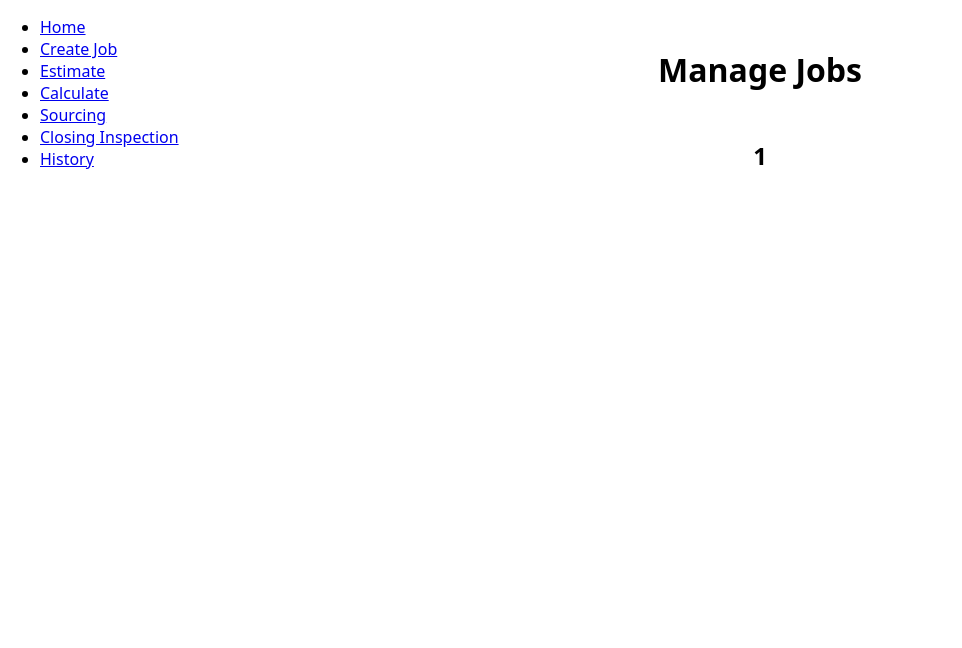
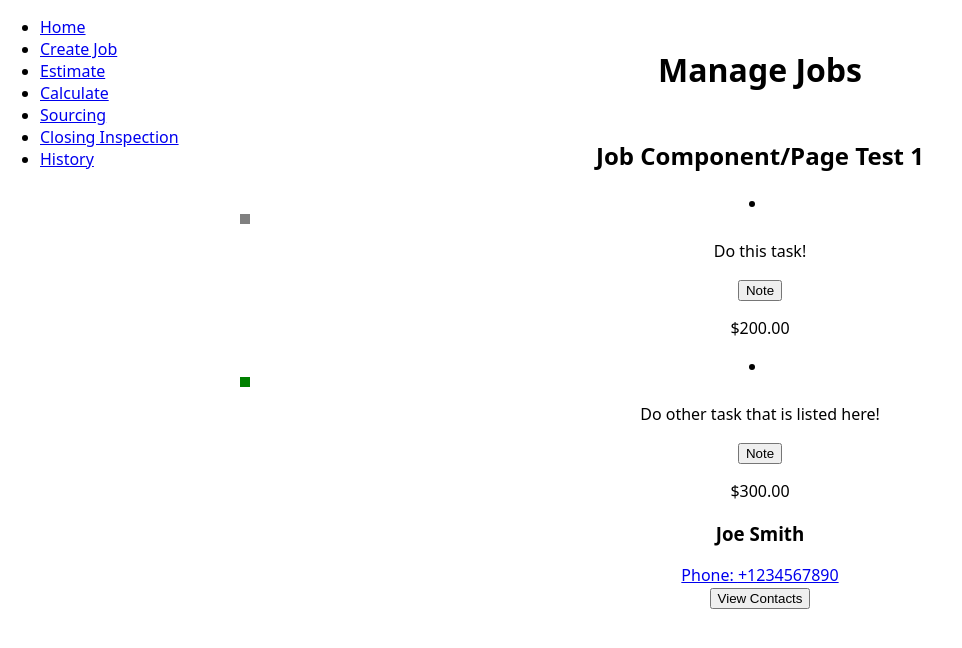
Before and after one commit to EthanMK2/prototype-contract-manager, a React (Vite) app in the folder contract-manager/: page /1 in a window 1280 px wide. Shown: the top 648 px of the page, without its empty margins (0-962 px from the left). Built offline with nearby package versions, Linux system fonts and the light colour scheme.

Commit message:
Add job component and task and contact modals

```diff
--- a/contract-manager/index.html
+++ b/contract-manager/index.html
@@ -6,6 +6,8 @@
     <title>Prototype Contract Manager</title>
   </head>
   <body>
+    <div id="backdrop-root"></div>
+    <div id="overlay-root"></div>
     <div id="root" style="height: 100%"></div>
     <script type="module" src="/src/main.tsx"></script>
   </body>
--- a/contract-manager/src/App.tsx
+++ b/contract-manager/src/App.tsx
@@ -2,7 +2,7 @@ import styles from "./App.module.scss";
 import { createBrowserRouter, RouterProvider } from "react-router-dom";
 import MainNavigation from "./components/MainNavigation";
 import Home from "./pages/Home";
-import Job from "./pages/Job";
+import JobPage from "./pages/JobPage";
 import CreateJobMenuPage from "./pages/CreateJobMenu";
 import CreateJobResumePage from "./pages/CreateJobResume";
 import CreateJobNewPage from "./pages/CreateJobNew";
@@ -17,6 +17,42 @@ import JobHistory from "./pages/history/JobHistory";
 import HistoryNavigation from "./pages/history/HistoryNavigation";
 import EstimateHistory from "./pages/history/EstimateHistory";
 import InspectionHistory from "./pages/history/InspectionHistory";
+import job from "./models/job/job";
+// import contact from "./models/job/contact";
+// import task from "./models/job/task";
+// import notes from "./models/job/notes";
+
+const DUMMY_JOB: job = {
+  checklist: [
+    {
+      completed: false,
+      description: "Do this task!",
+      note: "This task note says that something came up...",
+      cost: "200.00",
+    },
+    {
+      completed: true,
+      description: "Do other task that is listed here!",
+      note: "This task note says something else...",
+      cost: "300.00",
+    },
+  ],
+  contacts: [
+    { firstName: "Joe", lastName: "Smith", phone: "+1234567890" },
+    { firstName: "Jane", lastName: "Smith", phone: "+9999999999" },
+  ],
+  notes: { description: "Description of job details in depth." },
+  title: "Job Component/Page Test 1",
+  shortDescription: "Quick description only on the list on home page.",
+  address: "0000 Testing Place, Nowhere, NW",
+  completionStatus: "in-progress",
+  createdDate: new Date(),
+  finishDate: new Date(),
+  inspectionSuccessful: false,
+  priority: "HIGH",
+  timeLeft: "5 days",
+  expectedPay: "329.00",
+};
 
 function App() {
   const router = createBrowserRouter([
@@ -25,7 +61,7 @@ function App() {
       element: <MainNavigation />,
       children: [
         { index: true, element: <Home /> },
-        { path: "/:jobId", element: <Job /> },
+        { path: "/:jobId", element: <JobPage job={DUMMY_JOB} /> },
         { path: "/createJob", element: <CreateJobMenuPage /> },
         { path: "/createJob/:jobId", element: <CreateJobResumePage /> },
         { path: "/createJob/new", element: <CreateJobNewPage /> },
--- /dev/null
+++ b/contract-manager/src/components/Job.tsx
@@ -0,0 +1,60 @@
+import { useState } from "react";
+import job from "../models/job/job";
+import Contact from "./Contact";
+import ContactModal from "./modals/ContactModal";
+
+import ReactDOM from "react-dom";
+import Task from "./Task";
+
+const Job = ({
+  checklist,
+  contacts,
+  notes,
+  title,
+  shortDescription,
+  address,
+  completionStatus,
+  createdDate,
+  finishDate,
+  inspectionSuccessful,
+  priority,
+  timeLeft,
+  expectedPay,
+}: job) => {
+  const [contactsOpen, setContactsOpen] = useState(false);
+
+  const onOpenContacts = () => {
+    setContactsOpen(true);
+  };
+
+  const onCloseContacts = () => {
+    setContactsOpen(false);
+  };
+
+  return (
+    <article>
+      <h1>{title}</h1>
+      {checklist.map((task) => {
+        return <Task task={task} />;
+      })}
+      <div>
+        <Contact
+          firstName={contacts?.at(0)?.firstName}
+          lastName={contacts?.at(0)?.lastName}
+          phone={contacts.at(0)?.phone}
+        />
+        <button onClick={onOpenContacts}>View Contacts</button>
+        {contactsOpen &&
+          ReactDOM.createPortal(
+            <ContactModal
+              contactArray={contacts}
+              onCloseContacts={onCloseContacts}
+            />,
+            document.getElementById("overlay-root")!
+          )}
+      </div>
+    </article>
+  );
+};
+
+export default Job;
--- a/contract-manager/src/components/Task.tsx
+++ b/contract-manager/src/components/Task.tsx
@@ -1,13 +1,12 @@
-// type task = {
-//     completed: boolean,
-//     description: string,
-//     note: string,
-//     cost: number | string
-// }
 import { useState } from "react";
+import ReactDOM from "react-dom";
 import task from "../models/job/task";
 
-const Task = ({ completed, description, note, cost }: task) => {
+type taskProp = {
+  task: task;
+};
+
+const Task = ({ task }: taskProp) => {
   const [noteOpen, setNoteOpen] = useState(false);
 
   const onOpenNote = () => {
@@ -15,8 +14,8 @@ const Task = ({ completed, description, note, cost }: task) => {
   };
 
   const onCloseNote = () => {
-    setNoteOpen(false)
-  }
+    setNoteOpen(false);
+  };
 
   return (
     <li>
@@ -24,19 +23,20 @@ const Task = ({ completed, description, note, cost }: task) => {
         style={{
           width: 10,
           height: 10,
-          backgroundColor: completed ? "green" : "gray",
+          backgroundColor: task.completed ? "green" : "gray",
         }}
       ></div>
-      <p>{description}</p>
-      {noteOpen && (
-        <div>
-          <p>{note}</p>
-          <button onClick={onCloseNote}>Close</button>
-        </div>
-      )}
+      <p>{task.description}</p>
+      {noteOpen &&
+        ReactDOM.createPortal(
+          <div>
+            <p>{task.note}</p>
+            <button onClick={onCloseNote}>Close</button>
+          </div>,
+          document.getElementById("overlay-root")!
+        )}
       {!noteOpen && <button onClick={onOpenNote}>Note</button>}
-      {/* NOTE COMPONENT (open modal on click) */}
-      <p>${cost}</p>
+      <p>${task.cost}</p>
     </li>
   );
 };
--- /dev/null
+++ b/contract-manager/src/components/modals/ContactModal.tsx
@@ -0,0 +1,29 @@
+import contact from "../../models/job/contact";
+import Contact from "../Contact";
+
+type contactModal = {
+  contactArray: Array<contact>;
+  onCloseContacts: () => void;
+};
+
+const ContactModal = ({ contactArray, onCloseContacts }: contactModal) => {
+  return (
+    <div>
+      <h1>Contacts</h1>
+      {contactArray.map((contact) => {
+        return (
+          <ul>
+            <Contact
+              firstName={contact.firstName}
+              lastName={contact.lastName}
+              phone={contact.phone}
+            />
+          </ul>
+        );
+      })}
+      <button onClick={onCloseContacts}>Close</button>
+    </div>
+  );
+};
+
+export default ContactModal;
--- a/contract-manager/src/models/job/contact.ts
+++ b/contract-manager/src/models/job/contact.ts
@@ -1,7 +1,7 @@
 type contact = {
-    firstName: string,
-    lastName: string,
-    phone: string,
+    firstName: string | undefined,
+    lastName: string | undefined,
+    phone: string | undefined,
 }
 
 export default contact;
--- a/contract-manager/src/pages/Job.tsx
+++ /dev/null
@@ -1,18 +0,0 @@
-import PageTitle from "../components/PageTitle";
-import { useParams } from "react-router-dom";
-
-import styles from "../sass/pages/Job.module.scss";
-
-const Job = () => {
-  const params = useParams();
-  return (
-    <>
-      <main className={styles["main-content"]}>
-        <PageTitle title="Manage Jobs" />
-        <h2>{params.jobId}</h2>
-      </main>
-    </>
-  );
-};
-
-export default Job;
--- /dev/null
+++ b/contract-manager/src/pages/JobPage.tsx
@@ -0,0 +1,39 @@
+import PageTitle from "../components/PageTitle";
+import { useParams } from "react-router-dom";
+import Job from "../components/Job";
+
+import styles from "../sass/pages/Job.module.scss";
+import job from "../models/job/job";
+
+type jobPageProp = {
+  job: job;
+};
+// NOTE: THE JOB PAGE WILL LOAD DATA, NOT TAKE A PROP
+// load specific job from id in params, through a loader
+const JobPage = ({ job }: jobPageProp) => {
+  //const params = useParams();
+  return (
+    <>
+      <main className={styles["main-content"]}>
+        <PageTitle title="Manage Jobs" />
+        <Job
+          checklist={job.checklist}
+          contacts={job.contacts}
+          notes={job.notes}
+          title={job.title}
+          shortDescription={job.shortDescription}
+          address={job.address}
+          completionStatus={job.completionStatus}
+          createdDate={job.createdDate}
+          finishDate={job.finishDate}
+          inspectionSuccessful={job.inspectionSuccessful}
+          priority={job.priority}
+          timeLeft={job.timeLeft}
+          expectedPay={job.expectedPay}
+        />
+      </main>
+    </>
+  );
+};
+
+export default JobPage;
```
